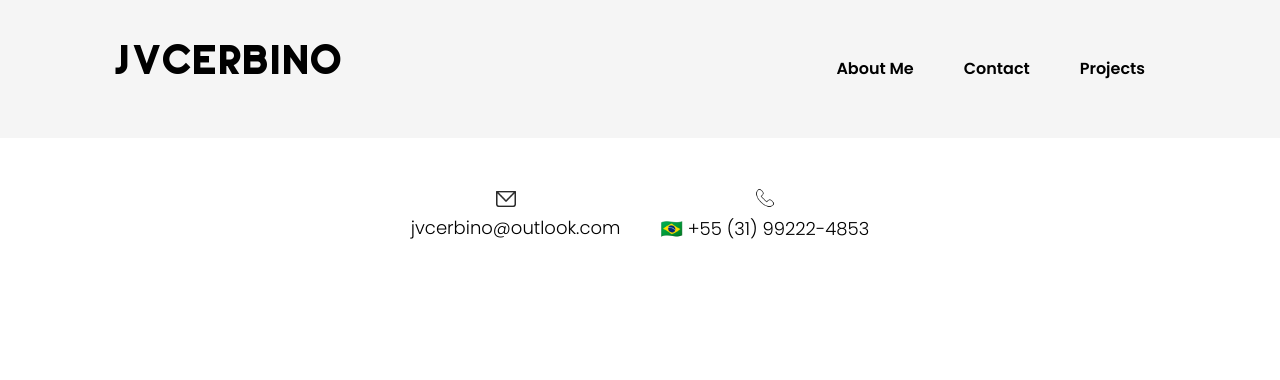
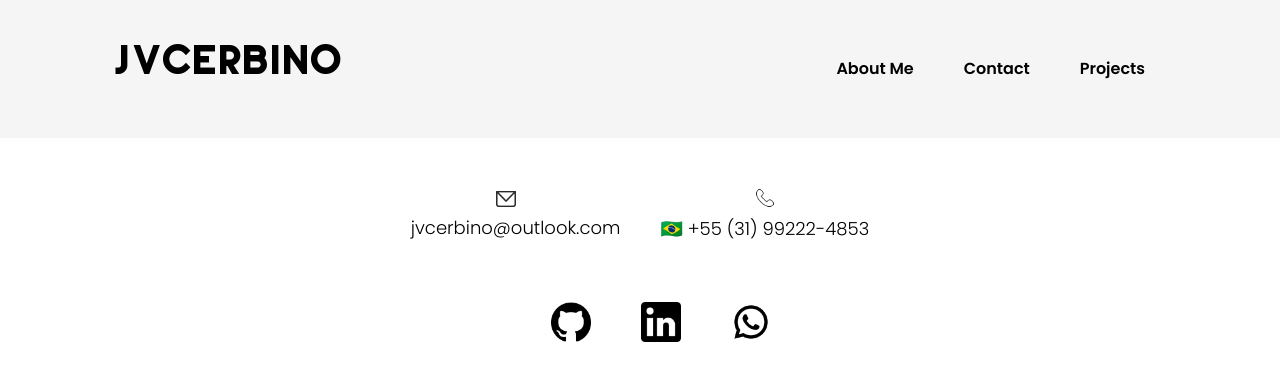
Before and after one commit to jvcerbino/jvc-website, a plain HTML site: page contact.html in a window 1280 px wide. Drawn offline with Linux system fonts and the light colour scheme.

Commit message:
Add new buttons

```diff
--- a/contact.html
+++ b/contact.html
@@ -71,6 +71,27 @@
                         </div>
                     </li>
                 </ul>
+                <div class="contact-buttons-content">
+                    <ul>
+                        <li>
+                            <a class="btn" href="https://www.github.com/jvcerbino">
+                                <img src="images/github.png" alt="github-icon">
+                            </a>
+                        </li>
+                        <li>
+                            <a class="btn" href="https://www.linkedin.com/in/joão-cerbino-1a0350205
+
+                            ">
+                                <img src="images/linkedin.png" alt="linkedin-icon">
+                            </a>
+                        </li>
+                        <li>
+                            <a class="btn" href="https://wa.me/+5531992224853">
+                                <img src="images/whatsapp.png" alt="whatsapp-icon">
+                            </a>
+                        </li>
+                    </ul>
+                </div>
             </div>
         </section>
 
--- a/css/styles.css
+++ b/css/styles.css
@@ -49,6 +49,14 @@ img {
 
 .navbar ul li a:hover {
     color: blue;
+}
+
+.logo img {
+    transition: transform 0.2s ease-in-out;
+}
+
+.logo img:hover {
+    transform: scale(1.1);
 }
 
 .container {
@@ -123,6 +131,31 @@ img {
     font-weight: 300;
   }
 
+  .contact-buttons-content {
+    margin-left: 120px;
+    margin-top: 50px;
+  }
+
+  .contact-buttons-content ul{
+    display: flex;
+  }
+
+  .contact-buttons-content ul li a {
+    padding: 10px 20px;
+    display: block;
+    margin-right: 10px;
+  }
+
+  .btn img {
+    width: 40px;
+    height: auto;
+    transition: transform 0.2s ease-in-out;
+  }
+
+  .btn img:hover{
+    transform: scale(1.3);
+  }
+
   .projects-header {
     font-weight: 600;
     font-size: xx-large;
```
Also changed, not shown: css/jvc.css (+8 -0 lines), images/github.png (added), images/linkedin.png (added), images/whatsapp.png (added).
